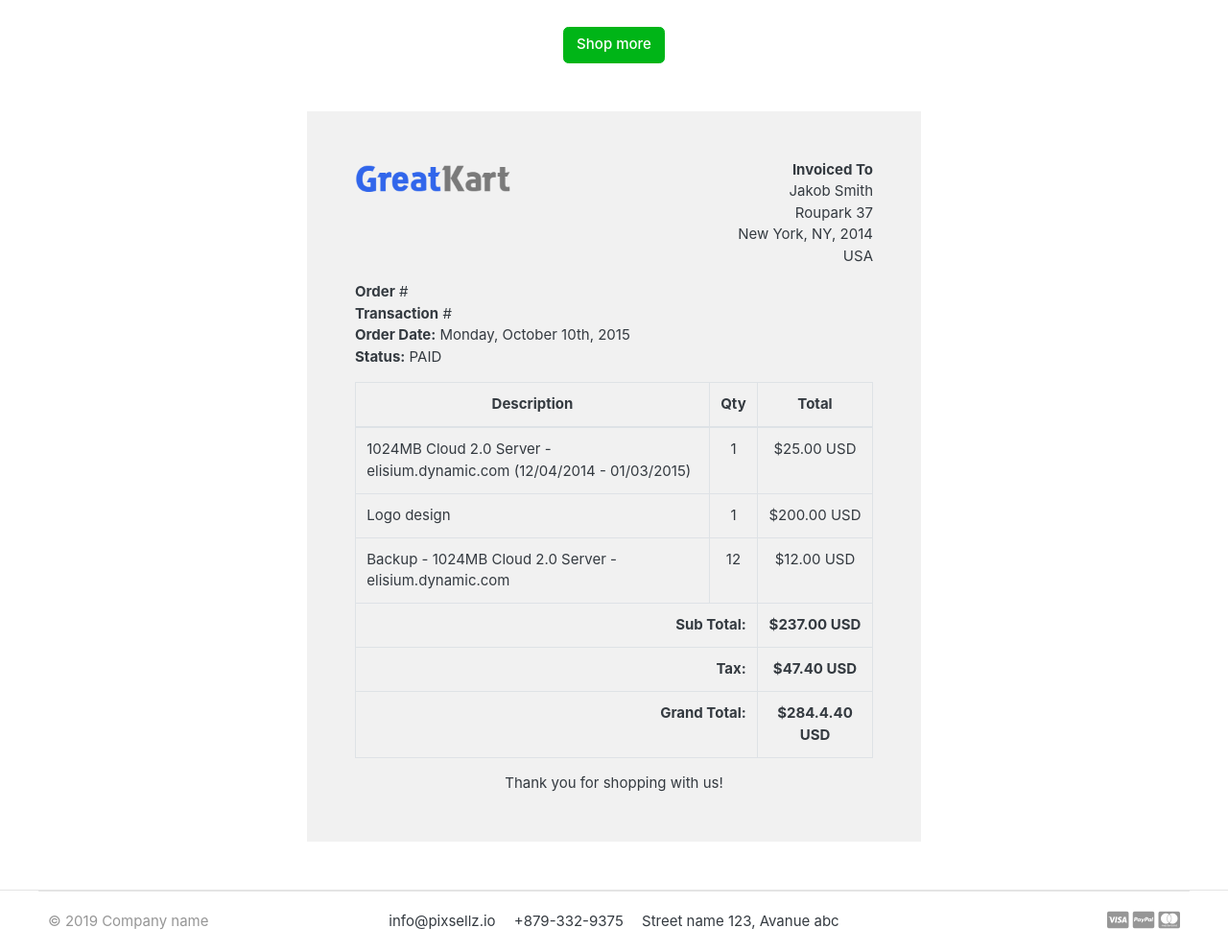
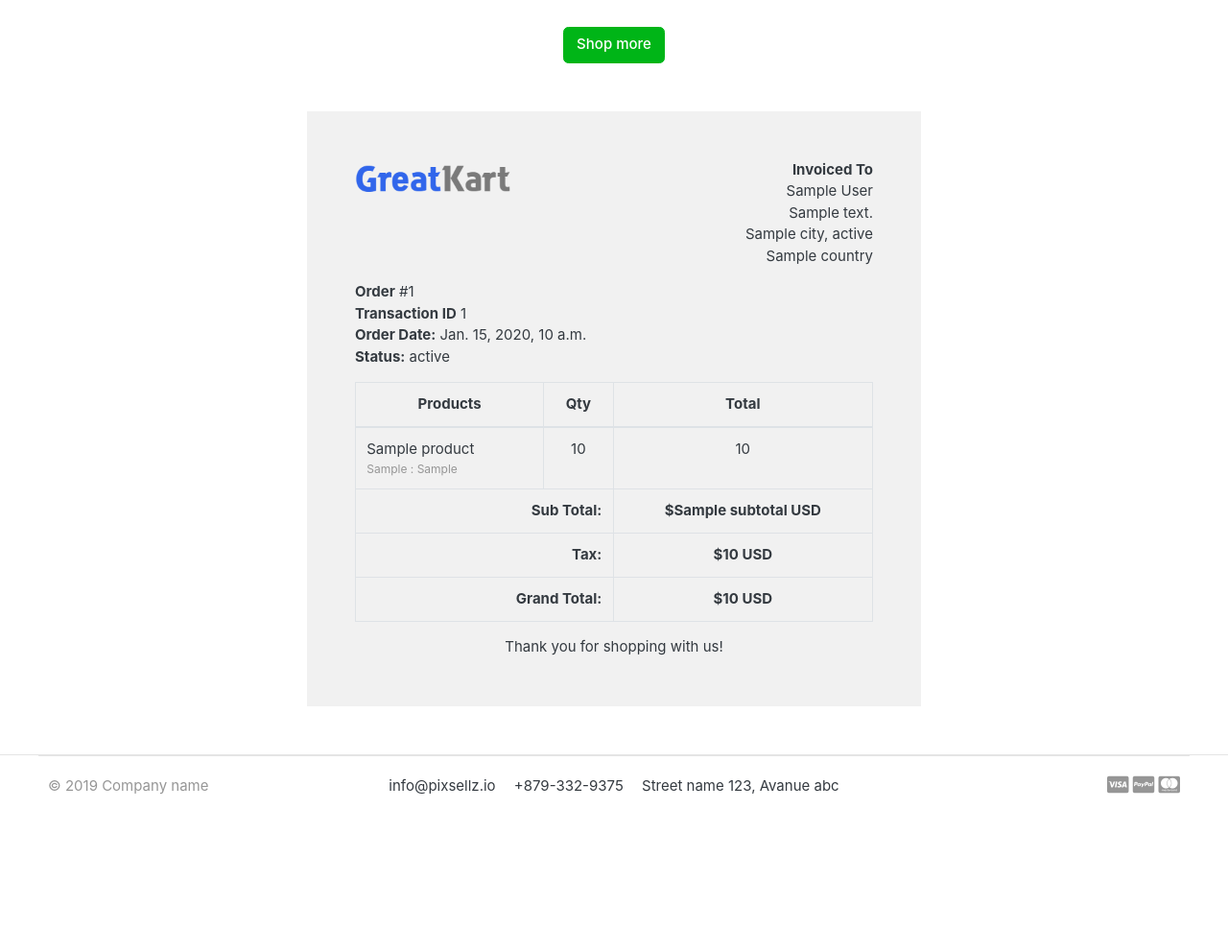
Before and after one commit to mykkymk/ecom-django, a Django app: template templates/orders/order_complete.html in a window 1280 px wide. Shown: the part 301-1293 px from the top of the page at 96% size. After the commit the page ends 1129 px from the top, so only its background shows below. Run offline with Django 5.2, Linux system fonts and the light colour scheme; the template is opened without the code that fills it: most values are stand-ins (such as "Sample title", 1, 10 or a date in 2020); some libraries are stand-ins or nearby versions; some web fonts are replaced.

Commit message:
Order Completion Invoice

```diff
--- a/templates/orders/order_complete.html
+++ b/templates/orders/order_complete.html
@@ -31,10 +31,10 @@
                             <div class="invoice-from">
                                 <ul class="list-unstyled text-right">
                                     <li><strong>Invoiced To</strong></li>
-                                    <li>Jakob Smith</li>
-                                    <li>Roupark 37</li>
-                                    <li>New York, NY, 2014</li>
-                                    <li>USA</li>
+                                    <li>{{ order.full_name }}</li>
+                                    <li>{{ order.full_address }}</li>
+                                    <li>{{ order.city }}, {{ order.state }}</li>
+                                    <li>{{ order.country }}</li>
                                 </ul>
                             </div>
                         </div>
@@ -44,10 +44,10 @@
                             <div class="invoice-details mt25">
                                 <div class="well">
                                     <ul class="list-unstyled mb0">
-                                        <li><strong>Order</strong> #</li>
-                                        <li><strong>Transaction</strong> #</li>
-                                        <li><strong>Order Date:</strong> Monday, October 10th, 2015</li>
-                                        <li><strong>Status:</strong> PAID</li>
+                                        <li><strong>Order</strong> #{{ order_number }}</li>
+                                        <li><strong>Transaction ID</strong> {{ transID }}</li>
+                                        <li><strong>Order Date:</strong> {{ order.created_at }}</li>
+                                        <li><strong>Status:</strong> {{ payment.status }}</li>
                                     </ul>
                                 </div>
                             </div>
@@ -57,41 +57,42 @@
                                     <table class="table table-bordered">
                                         <thead>
                                             <tr>
-                                                <th class="per70 text-center">Description</th>
+                                                <th class="per70 text-center">Products</th>
                                                 <th class="per5 text-center">Qty</th>
                                                 <th class="per25 text-center">Total</th>
                                             </tr>
                                         </thead>
                                         <tbody>
+                                            {% for item in ordered_products %}
                                             <tr>
-                                                <td>1024MB Cloud 2.0 Server - elisium.dynamic.com (12/04/2014 - 01/03/2015)</td>
-                                                <td class="text-center">1</td>
-                                                <td class="text-center">$25.00 USD</td>
+                                                <td>
+                                                    {{ item.product.product_name }}
+                                                    <p class="text-muted small">
+                                                        {% if item.variations.all %}
+                                                            {% for i in item.variations.all %}
+                                                                {{ i.variation_category | capfirst }} : {{i.variation_value | capfirst }} <br>
+                                                            {% endfor %}
+                                                        {% endif %}
+                                                    </p>
+                                                </td>
+                                                <td class="text-center">{{ item.quantity }}</td>
+                                                <td class="text-center">{{item.product_price }}</td>
                                             </tr>
-                                            <tr>
-                                                <td>Logo design</td>
-                                                <td class="text-center">1</td>
-                                                <td class="text-center">$200.00 USD</td>
-                                            </tr>
-                                            <tr>
-                                                <td>Backup - 1024MB Cloud 2.0 Server - elisium.dynamic.com</td>
-                                                <td class="text-center">12</td>
-                                                <td class="text-center">$12.00 USD</td>
-                                            </tr>
+                                            {% endfor %}
                                         </tbody>
                                         <tfoot>
                                             <tr>
                                                 <th colspan="2" class="text-right">Sub Total:</th>
-                                                <th class="text-center">$237.00 USD</th>
+                                                <th class="text-center">${{ subtotal }} USD</th>
                                             </tr>
                                             <tr>
                                                 <th colspan="2" class="text-right">Tax:</th>
-                                                <th class="text-center">$47.40 USD</th>
+                                                <th class="text-center">${{ order.tax }} USD</th>
                                             </tr>
 
                                             <tr>
                                                 <th colspan="2" class="text-right">Grand Total:</th>
-                                                <th class="text-center">$284.4.40 USD</th>
+                                                <th class="text-center">${{ order.order_total }} USD</th>
                                             </tr>
                                         </tfoot>
                                     </table>
--- a/templates/orders/order_received_email.html
+++ b/templates/orders/order_received_email.html
@@ -1,5 +1,5 @@
 {% autoescape off %}
-Hi {{ user.first_name }} {{user.lat_name}}
+Hi, {{ user.first_name }} {{user.last_name}}
 
 
 Order Number: {{ order.order_number }}
```
Also changed, not shown: orders/views.py (+12 -2 lines).
